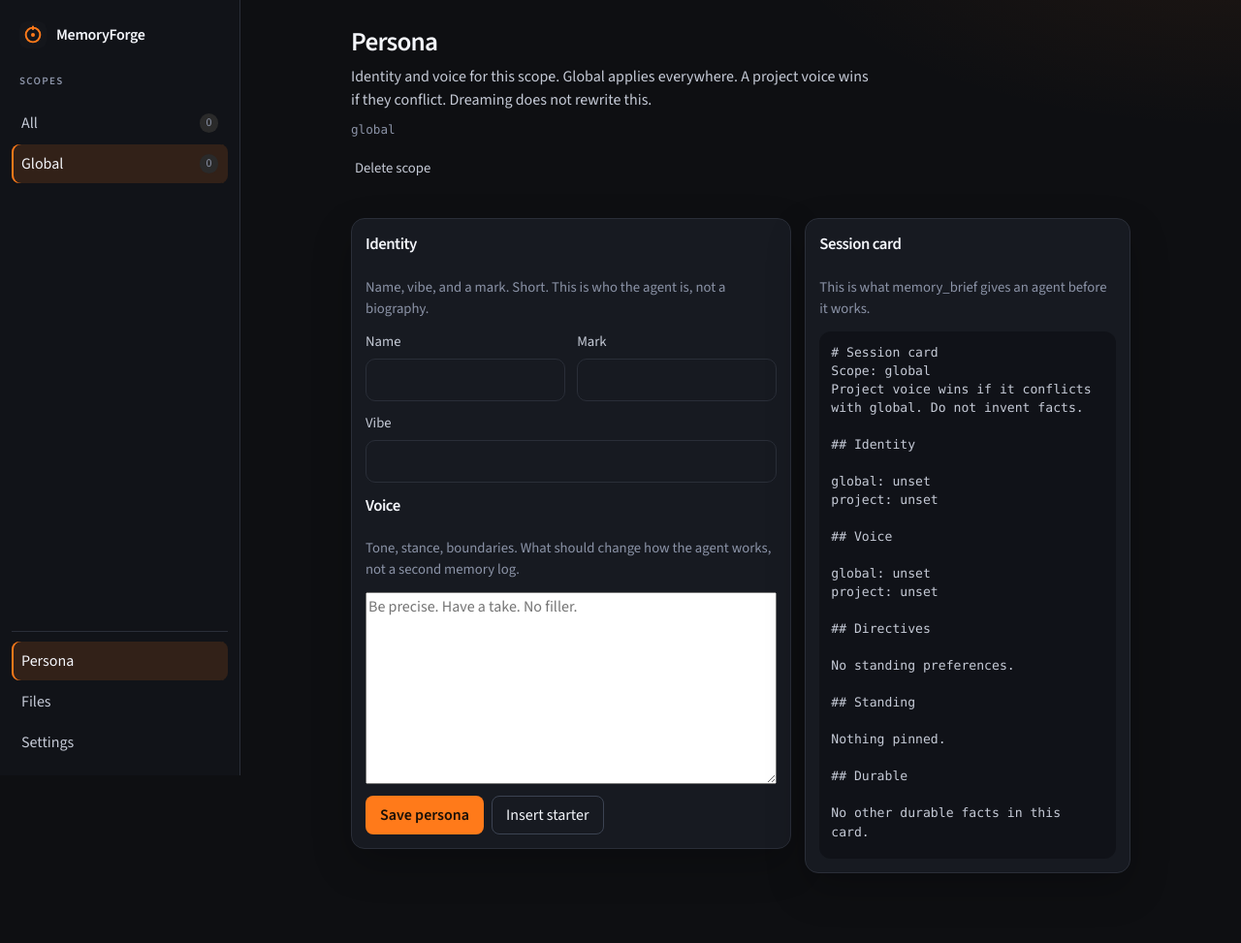
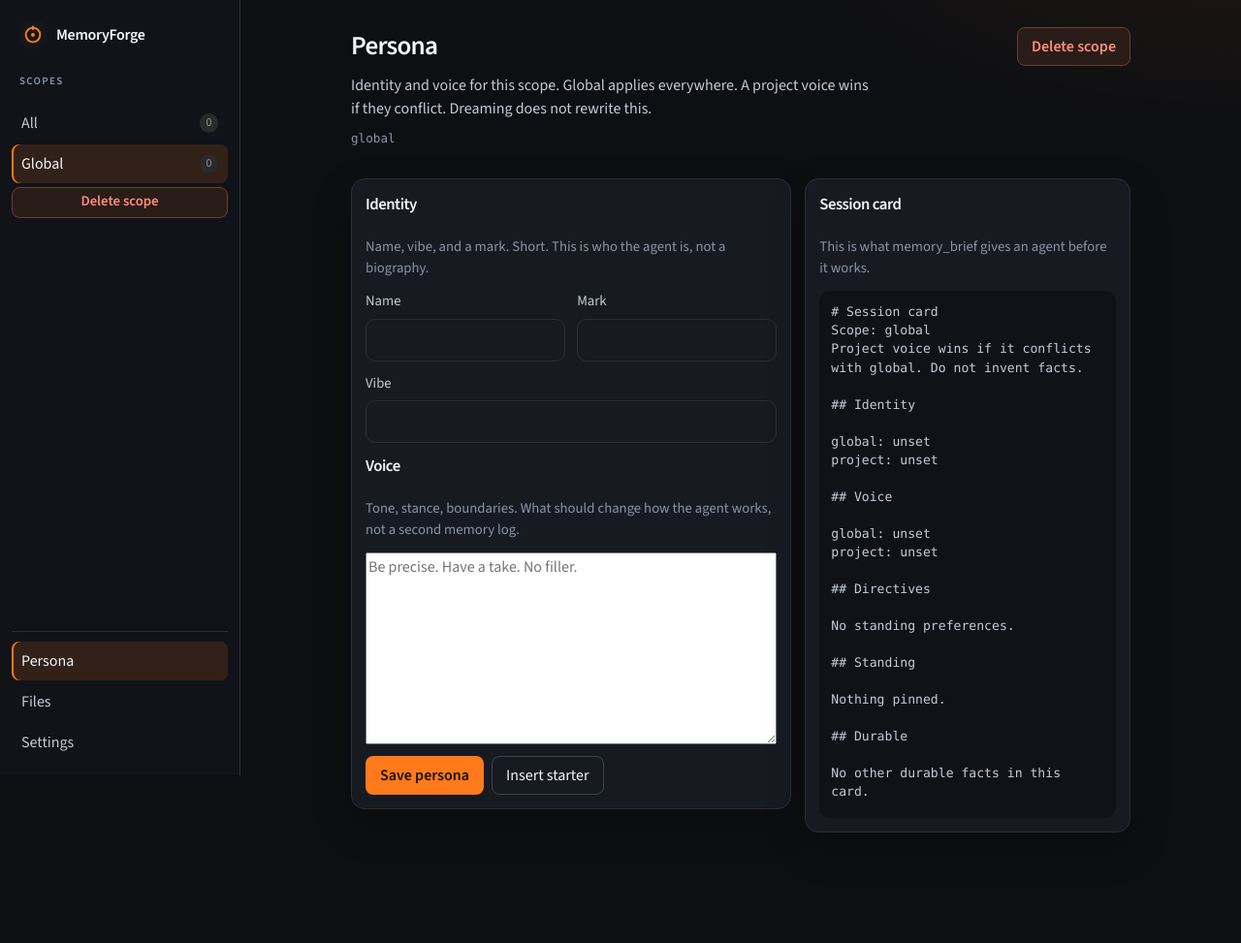
Before and after one commit to pierelucas/MemoryForge, a FastAPI app: page /persona in a window 1280 px wide. Shown: the whole page at 97% size. After the commit the page ends 859 px from the top, so only its background shows below. Run offline with FastAPI, Linux system fonts and the light colour scheme; data comes from the database, SQL or seed files in the repository; data that the repository does not hold is empty; parts of the project's set-up code (start-up, migrations or seed data) failed here and were passed over.

Commit message:
Show a visible button for deleting a scope
The control sits in the scope list and in the page header, not as a faint text link.

```diff
--- a/src/memoryforge/static/app.css
+++ b/src/memoryforge/static/app.css
@@ -108,6 +108,11 @@ button:focus-visible, a:focus-visible, input:focus-visible, textarea:focus-visib
   overflow: auto;
   min-height: 0;
 }
+.scope-line {
+  display: flex;
+  flex-direction: column;
+  gap: 4px;
+}
 .scope, .text-btn {
   display: flex;
   justify-content: space-between;
@@ -163,9 +168,15 @@ button:focus-visible, a:focus-visible, input:focus-visible, textarea:focus-visib
 .mast { margin-bottom: 16px; }
 .mast-row {
   display: flex;
-  align-items: baseline;
+  align-items: center;
   justify-content: space-between;
   gap: 12px;
+}
+.mast-actions {
+  display: flex;
+  align-items: center;
+  gap: 10px;
+  flex-shrink: 0;
 }
 .mast h1, .sheet h2 {
   font-weight: 600;
@@ -268,7 +279,7 @@ button:focus-visible, a:focus-visible, input:focus-visible, textarea:focus-visib
 .scope-extra summary { min-height: 36px; display: flex; align-items: center; }
 .scope-extra[open] { display: flex; flex-direction: column; gap: 8px; }
 
-button, .ghost-link {
+button, .ghost-link, a.danger {
   min-height: 40px;
   border-radius: 8px;
   padding: 0 14px;
@@ -294,10 +305,20 @@ button.ghost, .actions button, .actions a, .ghost-link {
 button.ghost:hover, .actions button:hover, .actions a:hover, .ghost-link:hover {
   border-color: var(--text);
 }
-button.danger {
-  background: transparent;
+button.danger, a.danger {
+  background: #2a1c19;
   color: var(--danger);
   border: 1px solid #6a3d36;
+  font-weight: 600;
+}
+button.danger:hover, a.danger:hover {
+  background: #3a2420;
+  border-color: var(--danger);
+}
+.scope-line a.danger {
+  min-height: 32px;
+  width: 100%;
+  font-size: 0.92rem;
 }
 .confirm-row { margin-top: 14px; }
 .actions a { padding: 0 12px; }
@@ -408,6 +429,8 @@ details form { display: flex; flex-direction: column; gap: 8px; margin-top: 8px;
   }
   .scopes { flex-direction: row; overflow-x: auto; }
   .scope { width: auto; }
+  .scope-line { width: auto; }
+  .scope-line a.danger { display: none; }
   .rail-foot { margin-top: 0; flex-direction: row; border-top: 0; padding-top: 0; }
   .rail-foot .scope, .rail-foot .text-btn { width: auto; }
   .page { padding: 18px 14px 56px; }
--- a/src/memoryforge/templates/base.html
+++ b/src/memoryforge/templates/base.html
@@ -5,7 +5,7 @@
   <meta name="viewport" content="width=device-width, initial-scale=1">
   <title>{% block title %}MemoryForge{% endblock %}</title>
   <link rel="icon" href="/static/favicon.svg?v=5" type="image/svg+xml">
-  <link rel="stylesheet" href="/static/app.css?v=5">
+  <link rel="stylesheet" href="/static/app.css?v=6">
 </head>
 <body>
   <div class="shell">
@@ -23,14 +23,22 @@
         <a class="scope {% if not active %}is-active{% endif %}" href="/">
           <span>{{ t('nav.all') }}</span><em>{{ total }}</em>
         </a>
+        <div class="scope-line">
           <a class="scope {% if active == 'global' %}is-active{% endif %}" href="/?scope=global">
             <span>{{ t('nav.global') }}</span><em>{{ ns.global_count }}</em>
           </a>
+          {% if ns.global_count or (active == 'global' and can_delete) %}
+          <a class="danger" href="/scopes/forget?scope=global">{{ t('index.delete_scope') }}</a>
+          {% endif %}
+        </div>
         {% for item in scopes %}
           {% if item.scope != 'global' %}
+          <div class="scope-line">
             <a class="scope {% if active == item.scope %}is-active{% endif %}" href="/?scope={{ item.scope | urlencode }}" title="{{ item.scope }}">
               <span>{{ item.label }}</span><em>{{ item.count }}</em>
             </a>
+            <a class="danger" href="/scopes/forget?scope={{ item.scope | urlencode }}">{{ t('index.delete_scope') }}</a>
+          </div>
           {% endif %}
         {% endfor %}
       </nav>
--- a/src/memoryforge/templates/files.html
+++ b/src/memoryforge/templates/files.html
@@ -4,12 +4,12 @@
 <header class="mast">
   <div class="mast-row">
     <h1>{{ t('files.heading') }}</h1>
+    {% if can_delete %}
+    <a class="danger" href="/scopes/forget?scope={{ active | urlencode }}">{{ t('index.delete_scope') }}</a>
+    {% endif %}
   </div>
   <p class="lede">{{ t('files.lede') }}</p>
   <p class="hint"><code>{{ active }}</code> · {{ file_name }}</p>
-  {% if can_delete %}
-  <p class="hint"><a class="text-link" href="/scopes/forget?scope={{ active | urlencode }}">{{ t('index.delete_scope') }}</a></p>
-  {% endif %}
 </header>
 
 <nav class="tabs" aria-label="{{ t('files.heading') }}">
--- a/src/memoryforge/templates/persona.html
+++ b/src/memoryforge/templates/persona.html
@@ -4,12 +4,12 @@
 <header class="mast">
   <div class="mast-row">
     <h1>{{ t('persona.heading') }}</h1>
+    {% if can_delete %}
+    <a class="danger" href="/scopes/forget?scope={{ active | urlencode }}">{{ t('index.delete_scope') }}</a>
+    {% endif %}
   </div>
   <p class="lede">{{ t('persona.lede') }}</p>
   <p class="hint"><code>{{ active }}</code></p>
-  {% if can_delete %}
-  <p class="hint"><a class="text-link" href="/scopes/forget?scope={{ active | urlencode }}">{{ t('index.delete_scope') }}</a></p>
-  {% endif %}
 </header>
 
 <div class="persona-grid">
```
Also changed, not shown: src/memoryforge/templates/index.html (+7 -5 lines), tests/test_web.py (+6 -0 lines). Lines whose indentation alone changed are shown as unchanged.
